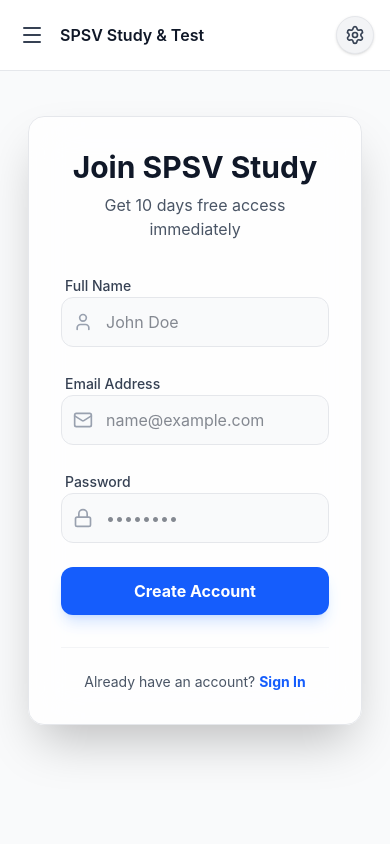
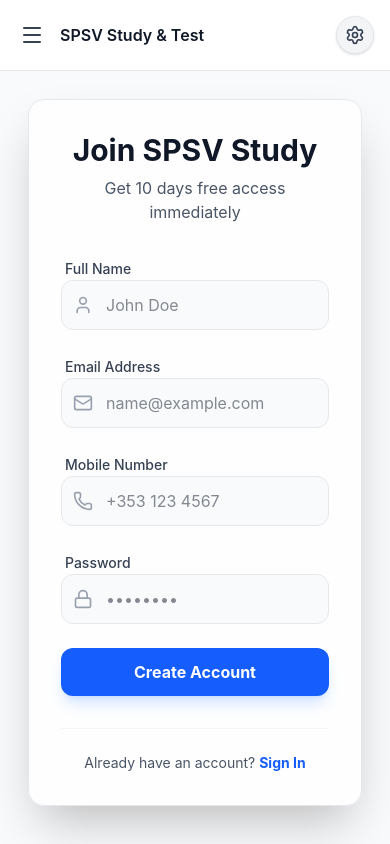
Before and after one commit to tanveerfixit/spsv, a Next.js app: page /signup in a window 390 px wide. Built offline with nearby package versions, Linux system fonts and the light colour scheme; no server answers.

Commit message:
Implement mobile number field in signup and optimize home page UI for mobile

```diff
--- a/app/(auth)/signup/page.tsx
+++ b/app/(auth)/signup/page.tsx
@@ -3,12 +3,13 @@
 import React, { useState } from 'react';
 import { useRouter } from 'next/navigation';
 import Link from 'next/link';
-import { User, Mail, Lock, Loader2, AlertCircle, CheckCircle } from 'lucide-react';
+import { User, Mail, Lock, Phone, Loader2, AlertCircle, CheckCircle } from 'lucide-react';
 
 export default function SignupPage() {
   const [name, setName] = useState('');
   const [email, setEmail] = useState('');
   const [password, setPassword] = useState('');
+  const [mobile, setMobile] = useState('');
   const [error, setError] = useState<string | null>(null);
   const [success, setSuccess] = useState(false);
   const [loading, setLoading] = useState(false);
@@ -22,7 +23,7 @@ export default function SignupPage() {
     const res = await fetch('/api/auth/signup', {
       method: 'POST',
       headers: { 'Content-Type': 'application/json' },
-      body: JSON.stringify({ name, email, password }),
+      body: JSON.stringify({ name, email, password, mobile }),
     });
 
     const data = await res.json();
@@ -104,6 +105,21 @@ export default function SignupPage() {
             </div>
 
             <div className="space-y-1">
+              <label className="text-sm font-medium text-gray-700 dark:text-gray-300 ml-1">Mobile Number</label>
+              <div className="relative">
+                <Phone className="absolute left-3 top-1/2 -translate-y-1/2 w-5 h-5 text-gray-400" />
+                <input
+                  type="tel"
+                  required
+                  value={mobile}
+                  onChange={(e) => setMobile(e.target.value)}
+                  placeholder="+353 123 4567"
+                  className="w-full pl-11 pr-4 py-3 bg-gray-50 dark:bg-gray-800 border border-gray-200 dark:border-gray-700 rounded-xl focus:ring-2 focus:ring-blue-500 focus:border-transparent outline-none transition-all dark:text-white"
+                />
+              </div>
+            </div>
+
+            <div className="space-y-1">
               <label className="text-sm font-medium text-gray-700 dark:text-gray-300 ml-1">Password</label>
               <div className="relative">
                 <Lock className="absolute left-3 top-1/2 -translate-y-1/2 w-5 h-5 text-gray-400" />
--- a/app/admin/page.tsx
+++ b/app/admin/page.tsx
@@ -12,6 +12,7 @@ interface User {
   role: string;
   isBlocked: boolean;
   isWhitelisted: boolean;
+  mobile: string | null;
   createdAt: string;
   expiresAt: string | null;
 }
@@ -65,7 +66,8 @@ export default function AdminPage() {
 
   const filteredUsers = users.filter((u) =>
     u.email?.toLowerCase().includes(searchTerm.toLowerCase()) ||
-    u.name?.toLowerCase().includes(searchTerm.toLowerCase())
+    u.name?.toLowerCase().includes(searchTerm.toLowerCase()) ||
+    u.mobile?.toLowerCase().includes(searchTerm.toLowerCase())
   );
 
   if (status === 'loading' || loading) {
@@ -104,7 +106,7 @@ export default function AdminPage() {
           <table className="w-full text-left">
             <thead>
               <tr className="bg-gray-50/50 dark:bg-gray-800/50 border-b border-gray-200 dark:border-gray-700">
-                <th className="p-4 text-xs font-bold text-gray-500 dark:text-gray-400 uppercase tracking-wider">User</th>
+                <th className="p-4 text-xs font-bold text-gray-500 dark:text-gray-400 uppercase tracking-wider">Contact</th>
                 <th className="p-4 text-xs font-bold text-gray-500 dark:text-gray-400 uppercase tracking-wider">Status</th>
                 <th className="p-4 text-xs font-bold text-gray-500 dark:text-gray-400 uppercase tracking-wider">Trial Expires</th>
                 <th className="p-4 text-xs font-bold text-gray-500 dark:text-gray-400 uppercase tracking-wider text-right">Actions</th>
@@ -117,6 +119,7 @@ export default function AdminPage() {
                     <div className="flex flex-col">
                       <span className="font-bold text-gray-900 dark:text-white">{user.name || 'No Name'}</span>
                       <span className="text-sm text-gray-500 dark:text-gray-400">{user.email}</span>
+                      <span className="text-sm font-medium text-blue-600 dark:text-blue-400 mt-0.5">{user.mobile || 'No Mobile'}</span>
                       <span className="text-[10px] mt-1 px-2 py-0.5 rounded-full bg-blue-100 dark:bg-blue-900/30 text-blue-600 dark:text-blue-300 w-fit font-bold uppercase tracking-wider">
                         {user.role}
                       </span>
--- a/app/api/auth/signup/route.ts
+++ b/app/api/auth/signup/route.ts
@@ -5,7 +5,7 @@ import { sendEmail } from '@/lib/mail';
 
 export async function POST(req: Request) {
   try {
-    const { name, email, password } = await req.json();
+    const { name, email, password, mobile } = await req.json();
 
     if (!name || !email || !password) {
       return NextResponse.json({ message: 'Missing fields' }, { status: 400 });
@@ -37,6 +37,7 @@ export async function POST(req: Request) {
         name,
         email,
         password: hashedPassword,
+        mobile,
         role,
         expiresAt: isAdmin ? null : expiresAt, // Admins don't have trial expiration
         isWhitelisted: isAdmin, // Admins are whitelisted
--- a/app/page.tsx
+++ b/app/page.tsx
@@ -7,28 +7,28 @@ export default function Home() {
       title: 'Start Study',
       description: 'Review the Official Manual chapters and build your foundation.',
       href: '/study',
-      icon: <BookOpen className="w-8 h-8" />,
+      icon: <BookOpen className="w-6 h-6 sm:w-8 sm:h-8" />,
       color: 'blue',
     },
     {
       title: 'Chapter wise test',
       description: 'Practice specific chapters to master individual sections.',
       href: '/assessment',
-      icon: <List className="w-8 h-8" />,
+      icon: <List className="w-6 h-6 sm:w-8 sm:h-8" />,
       color: 'green',
     },
     {
       title: 'Full Mock Test',
       description: 'Simulate the real exam with a full timed mock test.',
       href: '/assessment',
-      icon: <GraduationCap className="w-8 h-8" />,
+      icon: <GraduationCap className="w-6 h-6 sm:w-8 sm:h-8" />,
       color: 'purple',
     },
     {
       title: 'My Progress',
       description: 'Track your scores and see your improvement over time.',
       href: '/dashboard',
-      icon: <BarChart className="w-8 h-8" />,
+      icon: <BarChart className="w-6 h-6 sm:w-8 sm:h-8" />,
       color: 'orange',
     },
   ];
@@ -50,13 +50,13 @@ export default function Home() {
           <Link
             key={card.title}
             href={card.href}
-            className="group relative flex flex-col p-8 bg-white dark:bg-gray-800 border border-gray-100 dark:border-gray-700 rounded-3xl shadow-sm hover:shadow-2xl hover:-translate-y-1 transition-all duration-300 overflow-hidden"
+            className="group relative flex flex-col p-6 sm:p-8 bg-white dark:bg-gray-800 border border-gray-100 dark:border-gray-700 rounded-3xl shadow-sm hover:shadow-2xl hover:-translate-y-1 transition-all duration-300 overflow-hidden"
           >
             {/* Background Decoration */}
             <div className={`absolute -right-8 -top-8 w-32 h-32 bg-${card.color}-500/5 rounded-full group-hover:scale-150 transition-transform duration-500`} />
 
-            <div className="flex items-start justify-between mb-6">
-              <div className={`p-4 rounded-2xl bg-${card.color}-50 dark:bg-${card.color}-900/30 text-${card.color}-600 dark:text-${card.color}-400 group-hover:rotate-6 transition-transform`}>
+            <div className="flex items-start justify-between mb-4 sm:mb-6">
+              <div className={`p-3 sm:p-4 rounded-2xl bg-${card.color}-50 dark:bg-${card.color}-900/30 text-${card.color}-600 dark:text-${card.color}-400 group-hover:rotate-6 transition-transform`}>
                 {card.icon}
               </div>
               <ChevronRight className="w-6 h-6 text-gray-300 group-hover:text-gray-900 dark:group-hover:text-white group-hover:translate-x-1 transition-all" />
```
Also changed, not shown: 1 other file (tests, documents, lock files or other folders).
